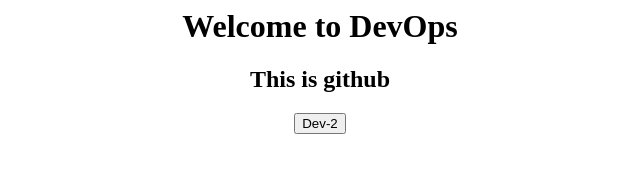
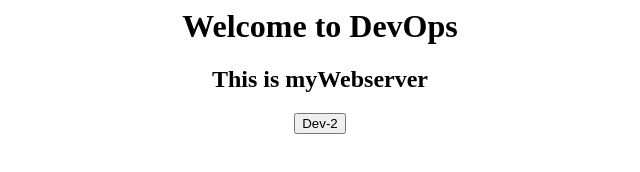
Before and after one commit to kmdcloudtech/accenture, a plain HTML site: page index.html in a window 1280 px wide. Shown: the whole page, without its empty margins (320-960 px from the left). Drawn offline with Linux system fonts and the light colour scheme.

Commit message:
Update index.html

```diff
--- a/index.html
+++ b/index.html
@@ -5,7 +5,7 @@
               <body>
                       <center>
                               <h1> Welcome to DevOps </h1>
-                              <h2> This is github </h2>
+                              <h2> This is myWebserver </h2>
 			      <button> Dev-2 </button>
                       </center>
               </body>
```
